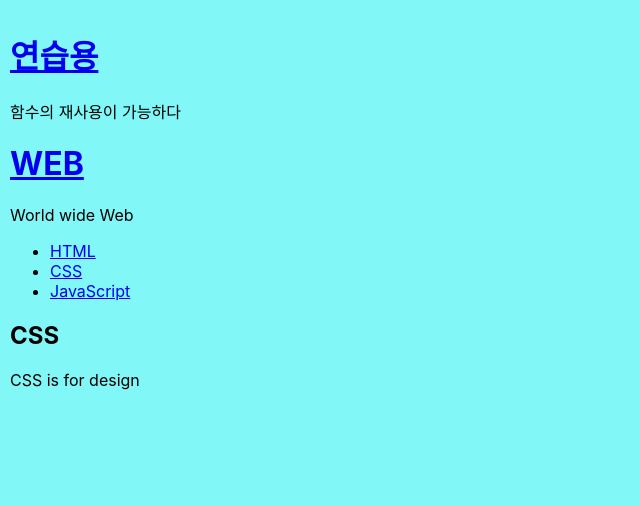
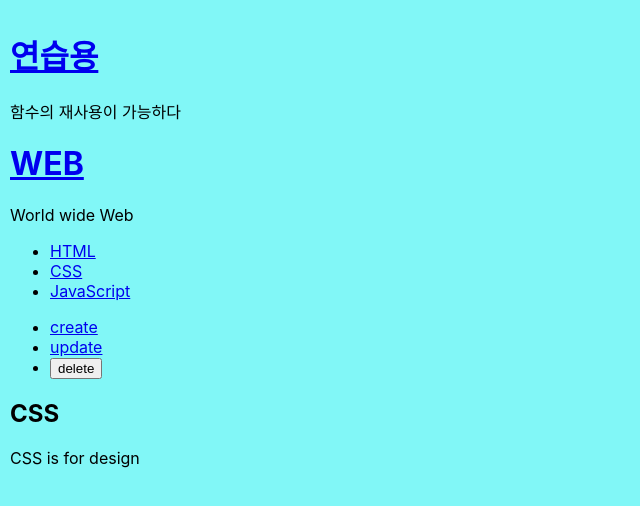
Before and after one commit to yunhyeonji/React_Management, a React (Create React App) app: page / in a window 1280 px wide. Shown: the top 506 px of the page, without its empty margins (0-640 px from the left). Built offline with nearby package versions, Linux system fonts and the light colour scheme.

Commit message:
create Control.js

```diff
--- a/src/App.js
+++ b/src/App.js
@@ -5,6 +5,7 @@ import React,{ Component } from 'react';  //클래스로 만들때 필요한 imp
 import TOC from './components/TOC';
 import Contents from './components/Contents';
 import Subject from './components/Subject';
+import Control from './components/Control';
 
   //함수로 만들기
 // function App() {
@@ -166,6 +167,13 @@ class App extends Component{
           )}.bind(this)}
         ></TOC>
 
+        <Control onChangeMode={function(_mode){
+          this.setState({
+            mode:_mode
+          });
+        }.bind(this)}>
+        </Control>
+
         <Contents title={_title} desc={_desc}/>
       </div>
     );
--- /dev/null
+++ b/src/components/Control.js
@@ -0,0 +1,42 @@
+import React,{ Component } from 'react';
+
+class Subject extends Component{
+    render(){
+      console.log('Control render');
+      return(
+        <ul>
+          <li>
+            <a
+            href='/create'
+            onClick={function(e){
+                e.preventDefault();
+                this.props.onChangeMode('create');
+            }.bind(this)}
+            >create</a>
+            </li>
+          <li>
+            <a
+            href='/update'
+            onClick={function(e){
+                e.preventDefault();
+                this.props.onChangeMode('update');
+            }.bind(this)}
+            >update</a>
+            </li>
+          <li>
+            <input
+            type='button'
+            value='delete'
+            onClick={function(e){
+                e.preventDefault();
+                this.props.onChangeMode('delete');
+            }.bind(this)}
+            ></input>
+            </li>
+        </ul>
+      );
+    }
+}
+
+export default Subject;
+//클래스이름이 똑같아도 파일이름이 다르면 사용가능하다
```
Also changed, not shown: src/components/TOC.js (+7 -2 lines).
